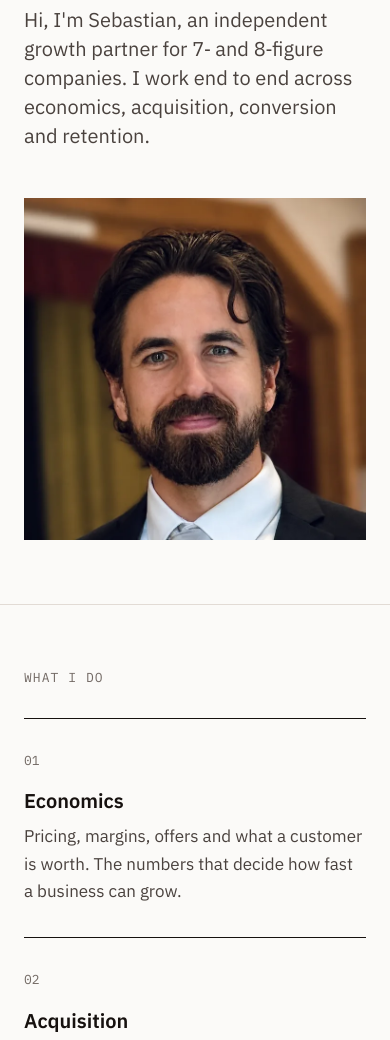
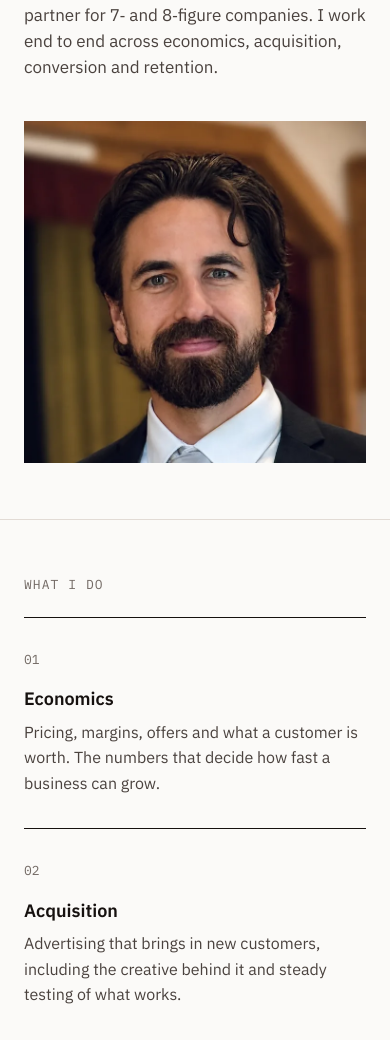
Before and after one commit to sebastianjuhola/juhola-site, a plain HTML site: page index.html in a window 390 px wide. Shown: the part 274-1314 px from the top of the page. Drawn offline with Linux system fonts and the light colour scheme.

Commit message:
Tone down type scale and spacing (#1)
Hero H1 56->46px, lead 24->19px, section padding 128->88px,
area and experience text one step smaller, experience capped at 720px.
Matching reductions on tablet and phone.


Claude-Session: https://claude.ai/code/session_01RusL7fx7XykpALf6gAvzHR

Co-authored-by: Claude Opus 5.5 <noreply@anthropic.com>

```diff
--- a/index.html
+++ b/index.html
@@ -27,7 +27,7 @@
 :root{
   --ground:#FBFAF8; --ink:#16110F; --ink-2:#4A423E; --muted:#736A65; --rule:#E2DBD5;
   --sans:"IBM Plex Sans",system-ui,sans-serif; --mono:"IBM Plex Mono",ui-monospace,monospace;
-  --gutter:48px; --section:128px;
+  --gutter:48px; --section:88px;
 }
 *,*::before,*::after{box-sizing:border-box}
 html{-webkit-text-size-adjust:100%}
@@ -49,28 +49,28 @@ a:focus-visible{outline:2px solid var(--ink);outline-offset:4px}
 .logo{height:28px;width:auto}
 
 /* Hero */
-.hero{display:flex;align-items:center;gap:64px;padding-top:var(--section);padding-bottom:var(--section)}
+.hero{display:flex;align-items:center;gap:56px;padding-top:var(--section);padding-bottom:var(--section)}
 .hero-copy{flex:8 1 480px;min-width:0}
-.hero h1{font-size:56px;line-height:1.06;letter-spacing:-.025em;font-weight:600}
-.hero .lead{margin-top:32px;max-width:600px;font-size:24px;line-height:1.45;color:var(--ink-2)}
-.hero-photo{flex:4 1 260px;max-width:360px}
+.hero h1{max-width:13em;font-size:46px;line-height:1.08;letter-spacing:-.02em;font-weight:600;text-wrap:balance}
+.hero .lead{margin-top:24px;max-width:540px;text-wrap:pretty;font-size:19px;line-height:1.55;color:var(--ink-2)}
+.hero-photo{flex:4 1 240px;max-width:320px}
 .hero-photo img{width:100%;aspect-ratio:1/1;object-fit:cover}
 
 /* Sections */
 .section{padding-top:var(--section);padding-bottom:var(--section)}
-.section .label{margin-bottom:48px}
+.section .label{margin-bottom:32px}
 
 /* What I do */
 .areas{display:grid;grid-template-columns:repeat(4,minmax(0,1fr));gap:1px;background:var(--ink);border-top:1px solid var(--ink);border-bottom:1px solid var(--ink)}
-.area{background:var(--ground);padding:32px 32px 48px}
+.area{background:var(--ground);padding:28px 28px 36px}
 .area:first-child{padding-left:0}
 .area:last-child{padding-right:0}
-.area .num{font-family:var(--mono);font-size:13px;color:var(--muted);margin-bottom:24px}
-.area h3{font-size:20px;line-height:1.4;font-weight:600}
-.area p{margin-top:16px;font-size:18px;line-height:1.6;color:var(--ink-2)}
+.area .num{font-family:var(--mono);font-size:13px;color:var(--muted);margin-bottom:20px}
+.area h3{font-size:18px;line-height:1.4;font-weight:600}
+.area p{margin-top:12px;font-size:16px;line-height:1.6;color:var(--ink-2)}
 
 /* Experience */
-.experience{display:flex;flex-direction:column;gap:24px;font-size:24px;line-height:1.5}
+.experience{display:flex;flex-direction:column;gap:18px;max-width:720px;font-size:19px;line-height:1.6}
 .experience strong{font-weight:600}
 
 /* Footer */
@@ -79,28 +79,28 @@ a:focus-visible{outline:2px solid var(--ink);outline-offset:4px}
 
 /* Tablet */
 @media (max-width:1024px){
-  :root{--section:96px;--gutter:32px}
+  :root{--section:72px;--gutter:32px}
   .areas{grid-template-columns:repeat(2,minmax(0,1fr))}
-  .area,.area:first-child,.area:last-child{padding:32px 32px 48px 0}
-  .area:nth-child(even){padding-left:32px;padding-right:0}
+  .area,.area:first-child,.area:last-child{padding:28px 28px 36px 0}
+  .area:nth-child(even){padding-left:28px;padding-right:0}
 }
 
 /* Phone */
 @media (max-width:767px){
-  :root{--section:64px;--gutter:24px}
+  :root{--section:56px;--gutter:24px}
   .logo{height:24px}
-  .hero{flex-direction:column;align-items:stretch;gap:48px;padding-top:48px}
-  .hero h1{font-size:40px;line-height:1.08}
-  .hero .lead{margin-top:24px;font-size:20px}
+  .hero{flex-direction:column;align-items:stretch;gap:40px;padding-top:40px}
+  .hero h1{font-size:34px;line-height:1.1}
+  .hero .lead{margin-top:20px;font-size:17px}
   .hero-copy,.hero-photo{flex:none}
   .hero-photo{max-width:none}
-  .section .label{margin-bottom:32px}
+  .section .label{margin-bottom:24px}
   .areas{display:flex;flex-direction:column;background:none;gap:0}
   .area,.area:first-child,.area:last-child,.area:nth-child(even){padding:24px 0 32px;border-bottom:1px solid var(--ink)}
   .area:last-child{border-bottom:0}
   .area .num{margin-bottom:16px}
-  .area p{margin-top:8px;font-size:17px}
-  .experience{font-size:20px}
+  .area p{margin-top:8px;font-size:16px}
+  .experience{font-size:17px}
 }
 </style>
 </head>
```
